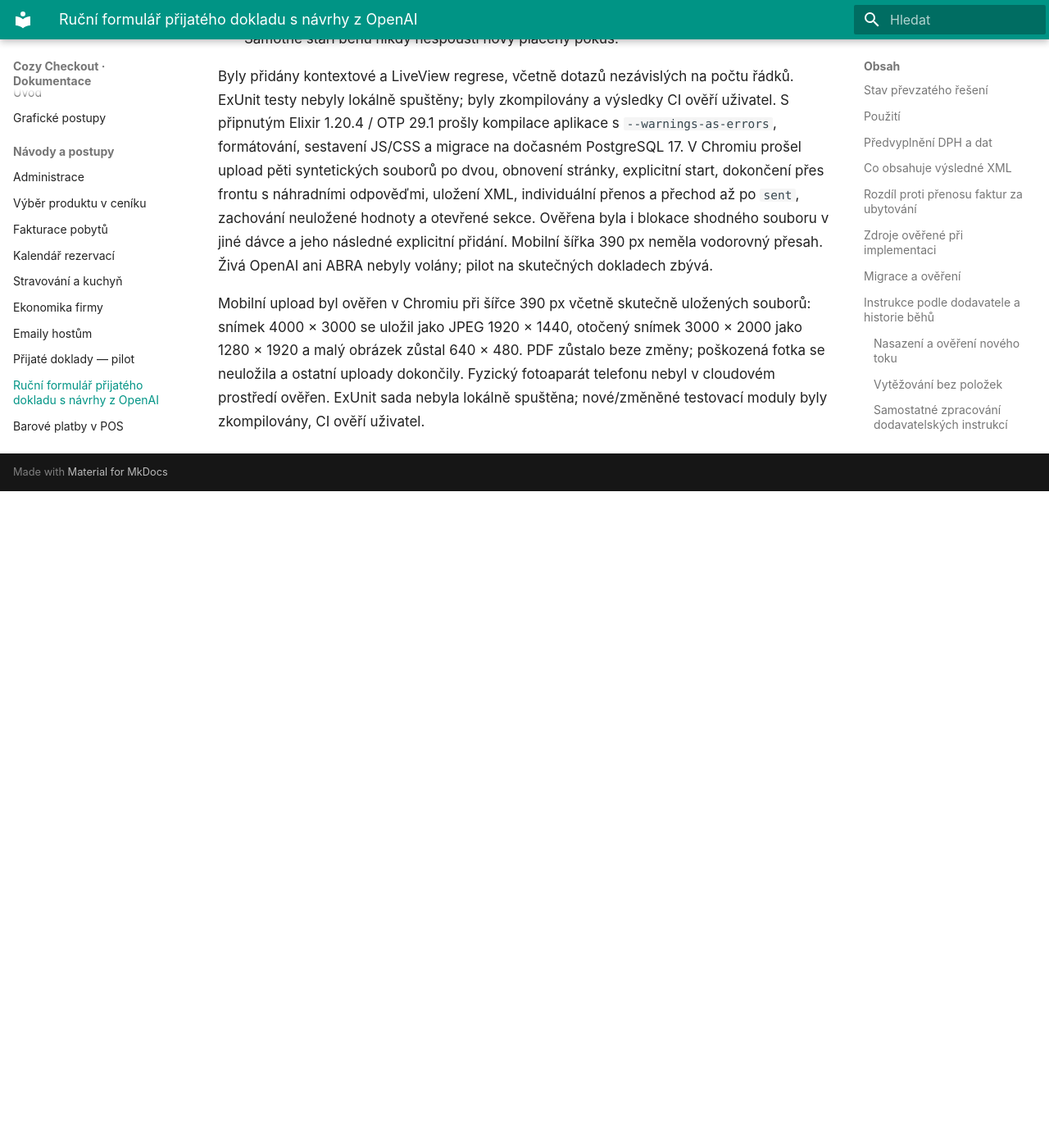
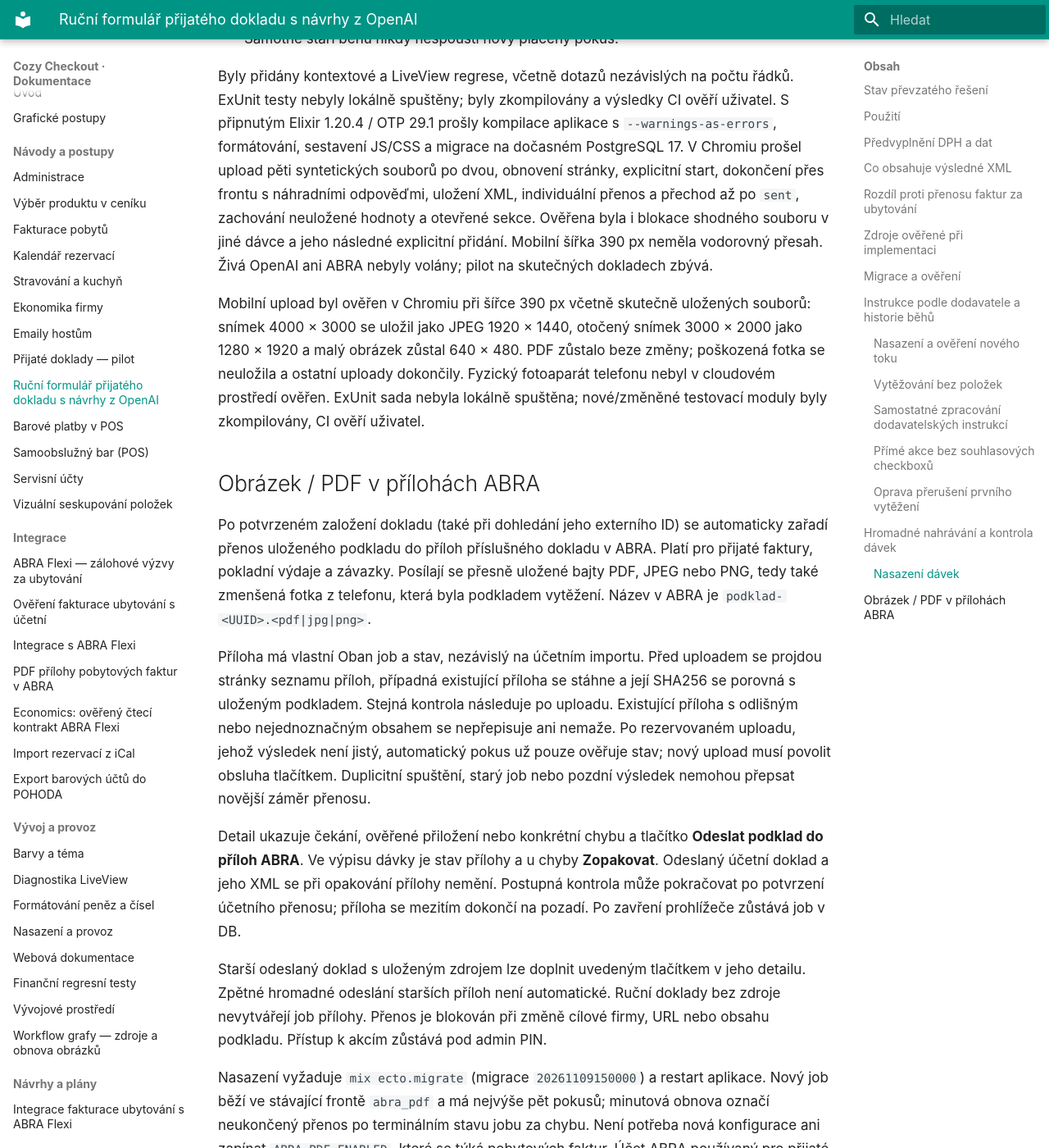
Before and after one commit to michalhorcic/cozy-checkout, an MkDocs documentation site: the page built from docs/features/INCOMING_DOCUMENT_FORM.md, in a window 1280 px wide and 1400 px high, scrolled down 12923 px. Shown: the whole window at 82% size. Built offline with MkDocs 1.6.1 and Material for MkDocs 9.7.7, drawn with Linux system fonts in a browser that asks for light colours; before the commit the page ends 13522 px from its top, so only the background shows below that; some of the changed text lies outside the part shown.

Commit message:
Attach stored incoming document sources to confirmed ABRA imports

```diff
--- a/docs/features/INCOMING_DOCUMENT_FORM.md
+++ b/docs/features/INCOMING_DOCUMENT_FORM.md
@@ -477,3 +477,48 @@ souborů: snímek 4000 × 3000 se uložil jako JPEG 1920 × 1440, otočený sní
 beze změny; poškozená fotka se neuložila a ostatní uploady dokončily. Fyzický
 fotoaparát telefonu nebyl v cloudovém prostředí ověřen. ExUnit sada nebyla
 lokálně spuštěna; nové/změněné testovací moduly byly zkompilovány, CI ověří uživatel.
+
+## Obrázek / PDF v přílohách ABRA
+
+Po potvrzeném založení dokladu (také při dohledání jeho externího ID) se automaticky
+zařadí přenos uloženého podkladu do příloh příslušného dokladu v ABRA. Platí pro
+přijaté faktury, pokladní výdaje a závazky. Posílají se přesně uložené bajty PDF,
+JPEG nebo PNG, tedy také zmenšená fotka z telefonu, která byla podkladem vytěžení.
+Název v ABRA je `podklad-<UUID>.<pdf|jpg|png>`.
+
+Příloha má vlastní Oban job a stav, nezávislý na účetním importu. Před uploadem
+se projdou stránky seznamu příloh, případná existující příloha se stáhne a její
+SHA256 se porovná s uloženým podkladem. Stejná kontrola následuje po uploadu.
+Existující příloha s odlišným nebo nejednoznačným obsahem se nepřepisuje ani nemaže.
+Po rezervovaném uploadu, jehož výsledek není jistý, automatický pokus už pouze
+ověřuje stav; nový upload musí povolit obsluha tlačítkem. Duplicitní spuštění,
+starý job nebo pozdní výsledek nemohou přepsat novější záměr přenosu.
+
+Detail ukazuje čekání, ověřené přiložení nebo konkrétní chybu a tlačítko
+**Odeslat podklad do příloh ABRA**. Ve výpisu dávky je stav přílohy a u chyby
+**Zopakovat**. Odeslaný účetní doklad a jeho XML se při opakování přílohy nemění.
+Postupná kontrola může pokračovat po potvrzení účetního přenosu; příloha se
+mezitím dokončí na pozadí. Po zavření prohlížeče zůstává job v DB.
+
+Starší odeslaný doklad s uloženým zdrojem lze doplnit uvedeným tlačítkem v jeho
+detailu. Zpětné hromadné odeslání starších příloh není automatické. Ruční doklady
+bez zdroje nevytvářejí job přílohy. Přenos je blokován při změně cílové firmy,
+URL nebo obsahu podkladu. Přístup k akcím zůstává pod admin PIN.
+
+Nasazení vyžaduje `mix ecto.migrate` (migrace `20261109150000`) a restart aplikace.
+Nový job běží ve stávající frontě `abra_pdf` a má nejvýše pět pokusů; minutová
+obnova označí neukončený přenos po terminálním stavu jobu za chybu. Není potřeba
+nová konfigurace ani zapínat `ABRA_PDF_ENABLED`, které se týká pobytových faktur.
+Účet ABRA používaný pro přijaté doklady musí mít také čtení a zápis příloh.
+
+Použité endpointy jsou `GET <agenda>/<id>/prilohy.json`,
+`PUT <agenda>/<id>/prilohy/new/<název>` s původním obsahem a odpovídajícím MIME
+typem a `GET <agenda>/<id>/prilohy/<příloha-id>/content`, pod stávající cílovou
+firmou `/c/<firma>`. Využívají stejný klientský postup jako pobytové PDF.
+
+Kompilace aplikace, nových/změněných testovacích modulů a formátování byly ověřeny
+s připnutým toolchainem. Migrace prošla na dočasném PostgreSQL 17. Průchod
+prohlížečem s náhradami externích odpovědí ověřil účetní import, automatický job
+přílohy, následné ověření obsahu a zobrazení úspěchu. Podklady PDF/JPEG/PNG byly
+ověřeny ve všech třech agendách. Živé uploady do ABRA nebyly provedeny. ExUnit
+sada nebyla lokálně spuštěna podle AGENTS.md; výsledky CI ověří uživatel.
```
Also changed, not shown: docs/plans/2026-11-05-prijate-doklady.md (+4 -1 lines), docs/plans/2026-11-05-vytezovani-podle-dodavatele.md (+6 -0 lines), 13 other files.
